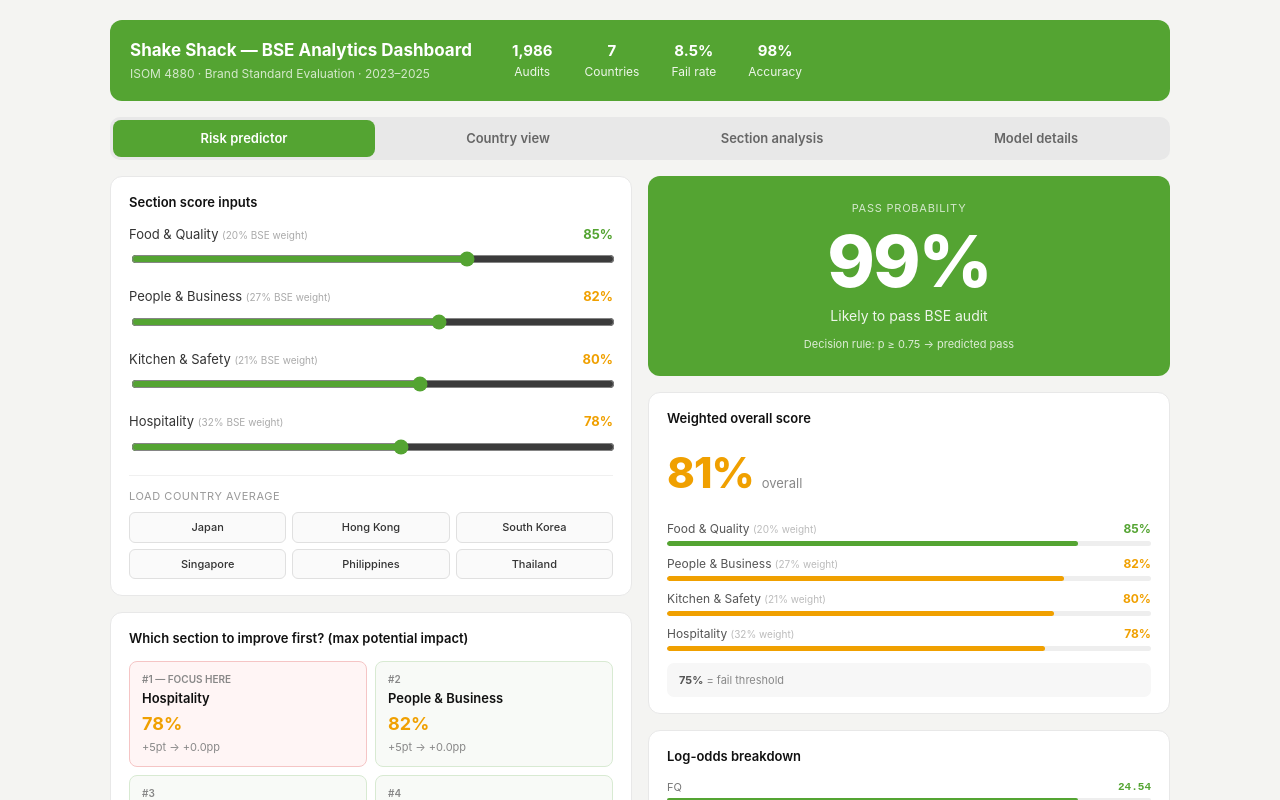
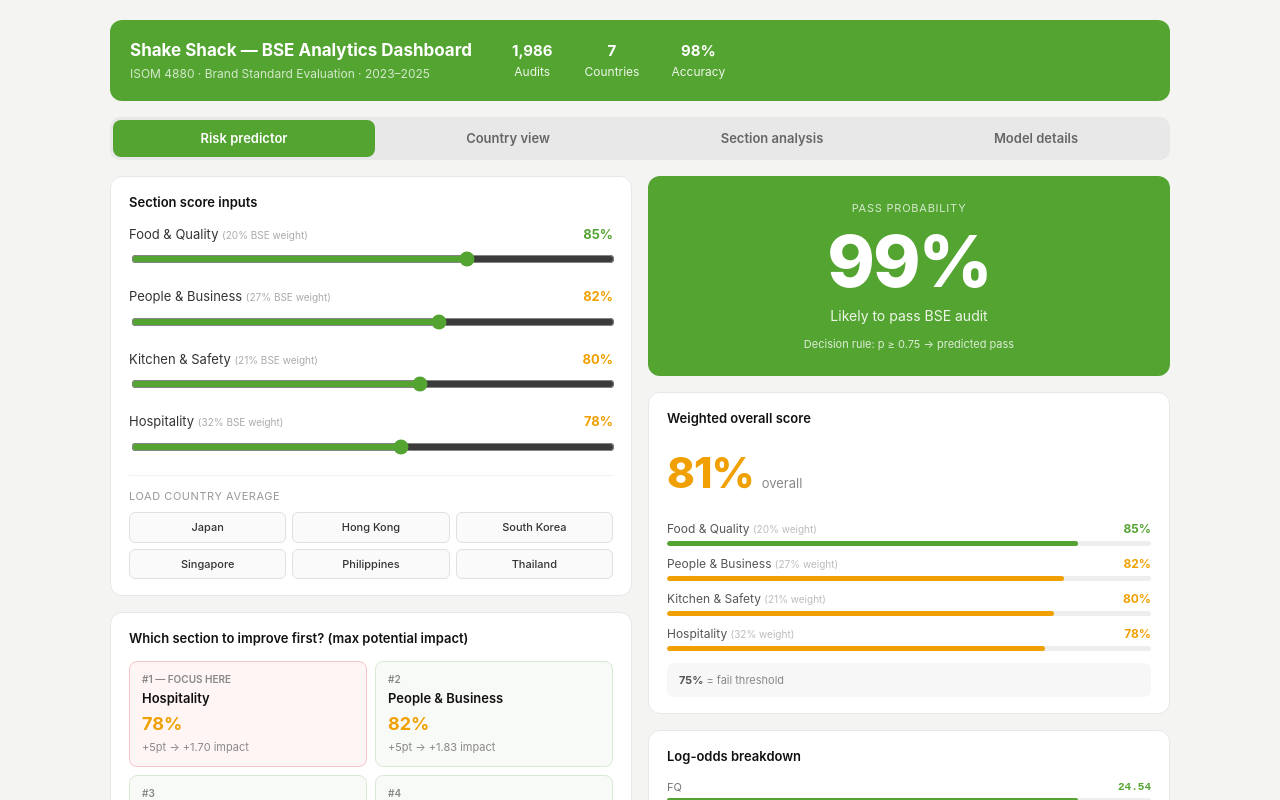
Before and after one commit to jiadaphnie/Shake-Shack, a React (Vite) app: page / in a window 1280 px wide. Shown: the top 800 px of the page. Built offline with nearby package versions, Linux system fonts and the light colour scheme.

Commit message:
Fix section impact metric, threshold labels, and remove fail rate badge
- Switch section improvement metric from probability-space to logit-space to fix 0.0pp saturation issue
- Use absolute positioning for 75%/85% threshold labels to align with bar boundaries
- Remove Fail rate badge from header

```diff
--- a/src/App.jsx
+++ b/src/App.jsx
@@ -274,10 +274,9 @@
   const impacts = useMemo(
     () =>
       SECTIONS.map((s) => {
-        const bumped5 = { ...scores, [s.key]: Math.min(scores[s.key] + 5, 100) }
-        const gain5 = calcProb(bumped5.fq, bumped5.pb, bumped5.ks, bumped5.h).p - p
-        const bumpedMax = { ...scores, [s.key]: 100 }
-        const gainMax = calcProb(bumpedMax.fq, bumpedMax.pb, bumpedMax.ks, bumpedMax.h).p - p
+        const coef = GLOBAL_MODEL.coefs[s.key]
+        const gain5 = coef * Math.min(5, 100 - scores[s.key]) / 100
+        const gainMax = coef * (100 - scores[s.key]) / 100
         return { ...s, gain: gainMax, gain5, val: scores[s.key] }
       }).sort((a, b) => b.gain - a.gain),
     [scores, p]
@@ -396,7 +395,7 @@
                 <div style={{ fontSize: 18, fontWeight: 700, color: scoreColor(im.val), margin: '2px 0' }}>
                   {im.val}%
                 </div>
-                <div style={{ fontSize: 11, color: '#888' }}>+5pt → +{(im.gain5 * 100).toFixed(1)}pp</div>
+                <div style={{ fontSize: 11, color: '#888' }}>+5pt → +{im.gain5.toFixed(2)} impact</div>
               </div>
             ))}
           </div>
@@ -839,9 +838,9 @@
             <span style={{ fontSize: 11, fontWeight: 600, color: '#2e6b12' }}>Meets (≥ 85%)</span>
           </div>
         </div>
-        <div style={{ display: 'flex', fontSize: 10, color: '#aaa', marginTop: 4, paddingLeft: '74%' }}>
-          <span style={{ marginRight: '9%' }}>75%</span>
-          <span>85%</span>
+        <div style={{ position: 'relative', fontSize: 10, color: '#aaa', marginTop: 4, height: 14 }}>
+          <span style={{ position: 'absolute', left: '75%', transform: 'translateX(-50%)' }}>75%</span>
+          <span style={{ position: 'absolute', left: '85%', transform: 'translateX(-50%)' }}>85%</span>
         </div>
       </Card>
 
@@ -1168,8 +1167,7 @@
             >
               <MetricBadge label="Audits" value="1,986" />
               <MetricBadge label="Countries" value="7" />
-              <MetricBadge label="Fail rate" value="8.5%" />
-              <MetricBadge label="Accuracy" value="98%" />
+<MetricBadge label="Accuracy" value="98%" />
             </div>
           </div>
         </div>
```
